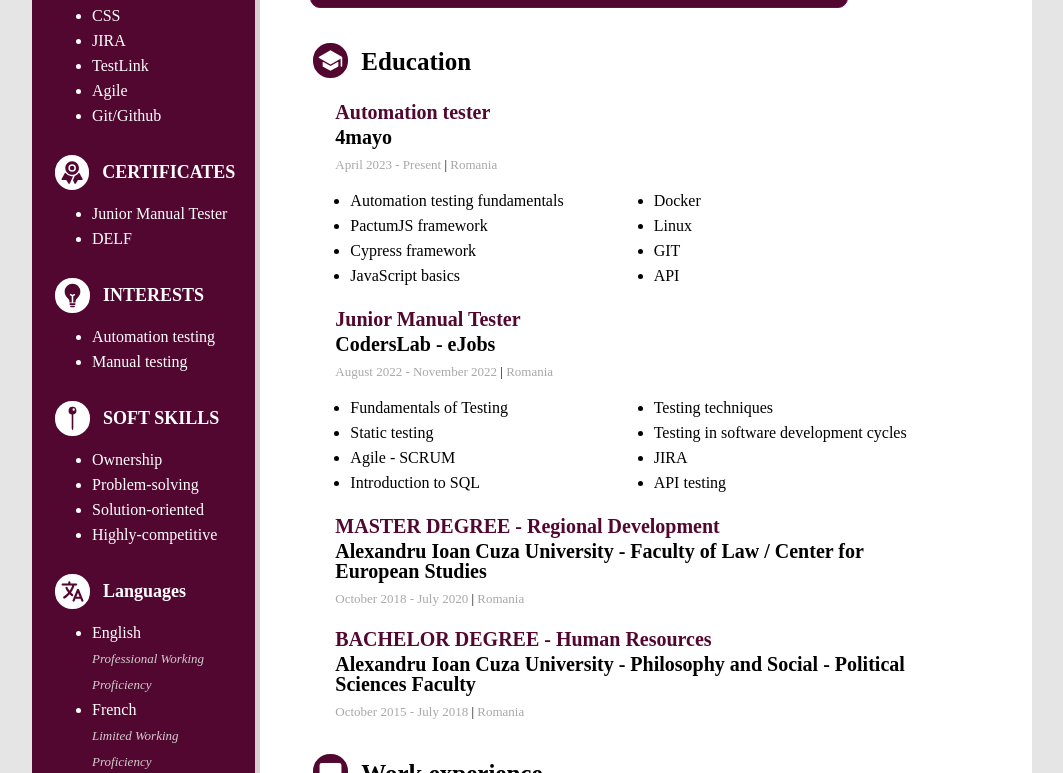
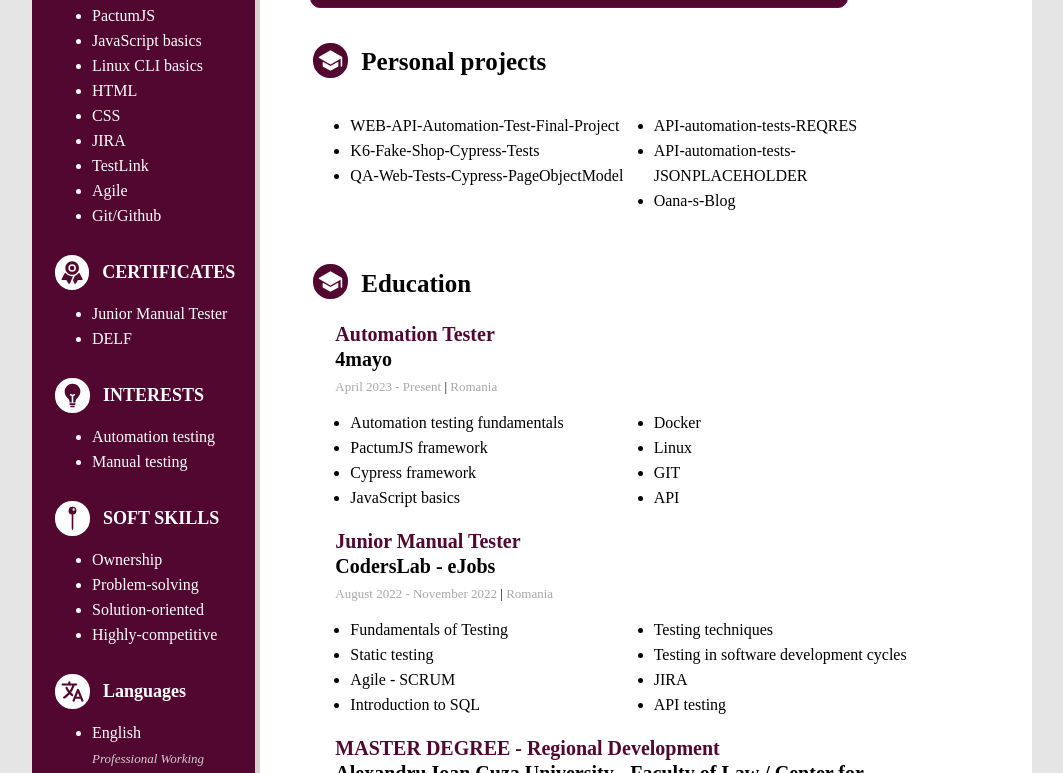
Before and after one commit to oanabarsan/My-resume, a plain HTML site: page index.html in a window 1280 px wide. Shown: the part 327-1100 px from the top of the page, without its empty margins (108-1171 px from the left). Drawn offline with nearby package versions, Linux system fonts and the light colour scheme.

Commit message:
add personal project section

```diff
--- a/index.html
+++ b/index.html
@@ -59,6 +59,38 @@
 
           </div>
 
+
+          <!--Projects-->
+          <div class="education-section">
+
+            <div class="education-title">
+              <span><ion-icon name="school" class="section-icon"></ion-icon></span>
+              <h2 class="block-title">Personal projects</h2>
+            </div>
+
+
+            <div class="education-content">
+
+
+            <div class="modules">
+              <ul>
+                <li>WEB-API-Automation-Test-Final-Project</li>
+                <li>K6-Fake-Shop-Cypress-Tests</li>
+                <li>QA-Web-Tests-Cypress-PageObjectModel</li>
+
+              </ul>
+              <ul>
+                <li>API-automation-tests-REQRES</li>
+                <li>API-automation-tests-JSONPLACEHOLDER</li>
+                <li>Oana-s-Blog</li>
+              </ul>
+            </div>
+
+            </div>
+
+
+          </div>
+
           <!--Education-->
           <div class="education-section">
 
@@ -70,7 +102,7 @@
 
             <div class="education-content">
             <div>
-                <p class="specialisation">Automation tester</p>
+                <p class="specialisation">Automation Tester</p>
                 <h3 class="university">4mayo</h3>
                 <p class="work-experience-period">April 2023 - Present  <span class="line-break">|</span>  Romania</p>
             </div>
@@ -158,22 +190,6 @@
 
           </div>
 
-  <!-- Company nb. 2
-        <div>
-          <h3 class="university">Assistant Manager <span>VIVA Real estate</span></h3>
-          <p class="work-experience-period">June 2019 - July 2021  <span class="line-break">|</span> Romania</p>
-
-          <ul class="work-experience-duties">
-            <li>Multiplying and updating the ads on different advertising platforms</li>
-
-            <li>Making contracts for renting process</li>
-
-            <li>Communicating with clients via phone or email</li>
-
-            <li>E-mail management</li>
-          </ul>
-
-          </div> -->
 
   <!--Work and Travel SUA-->
         <div>
@@ -205,6 +221,10 @@
 
     <div class="aside-section-content">
       <ul class="li-content">
+      <li>Cypress</li>
+      <li>PactumJS</li>
+      <li>JavaScript basics</li>
+      <li>Linux CLI basics</li>
       <li>HTML</li>
       <li>CSS</li>
       <li>JIRA</li>
```
